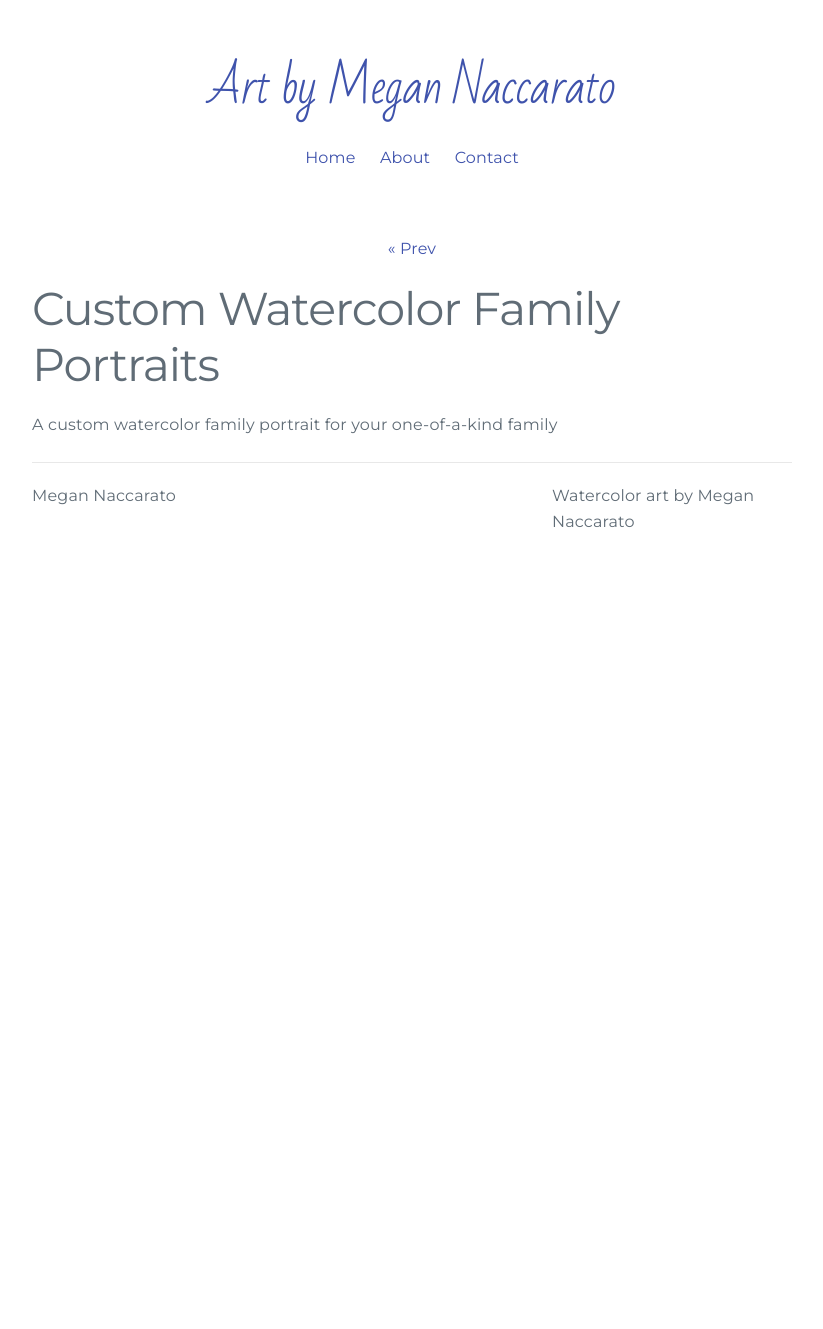
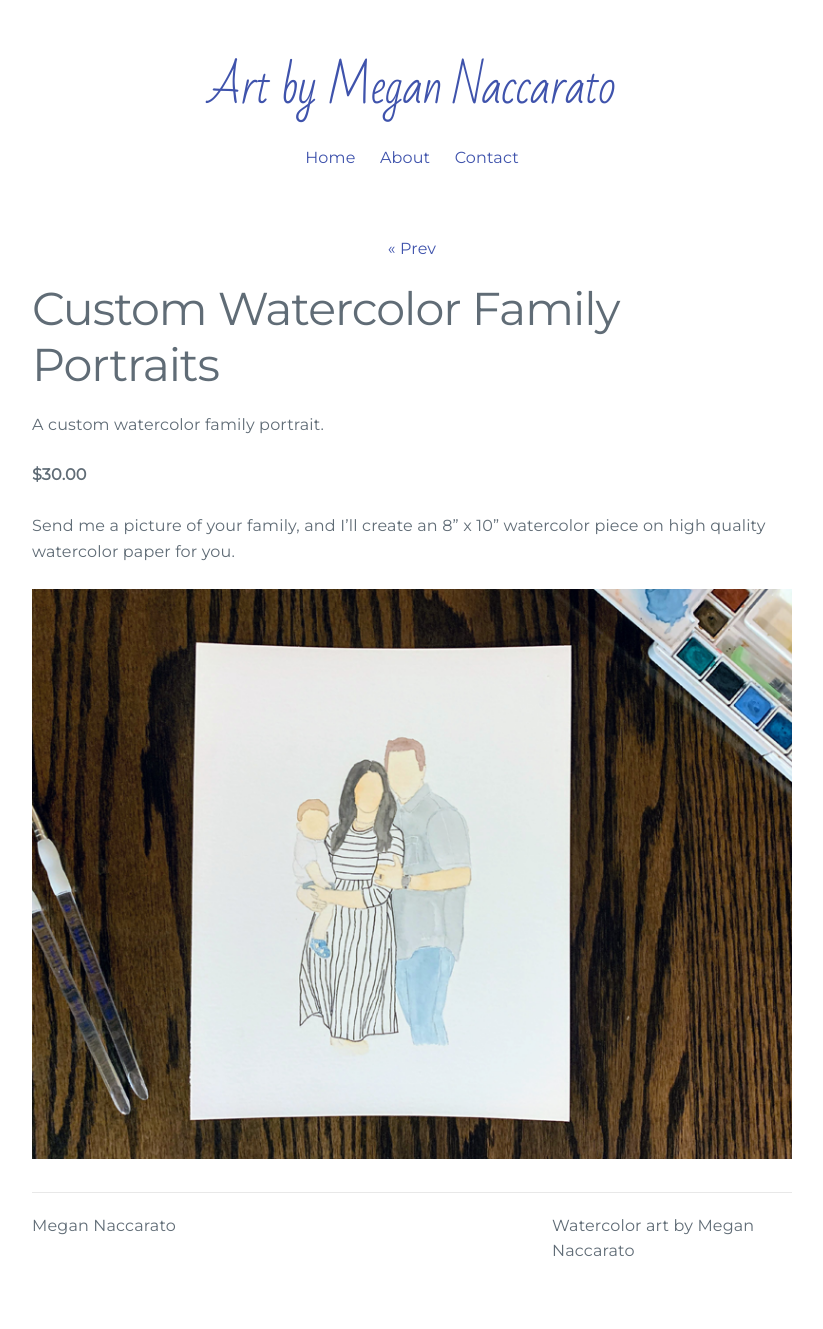
Before and after one commit to naccrat/megan, a Jekyll site: the page built from _posts/2018-12-03-a-custom-watercolor-family-portrait-for-your-one-of-a-kind-family.md, in a window 1280 px wide. Shown: the whole page, without its empty margins (228-1051 px from the left). Built offline with Jekyll 4.4.1, drawn with Linux system fonts in a browser that asks for light colours; before the commit the page ends 900 px from its top, so only the background shows below that.

Commit message:
Update from Forestry.io - Updated 2018-12-03-a-custom-watercolor-family-portrait-for-your-one-of-a-kind-family.md

```diff
--- a/_posts/2018-12-03-a-custom-watercolor-family-portrait-for-your-one-of-a-kind-family.md
+++ b/_posts/2018-12-03-a-custom-watercolor-family-portrait-for-your-one-of-a-kind-family.md
@@ -7,4 +7,10 @@ tags:
 - Family portraits
 
 ---
-A custom watercolor family portrait for your one-of-a-kind family
+A custom watercolor family portrait.
+
+**$30.00**
+
+Send me a picture of your family, and I'll create an 8" x 10" watercolor piece on high quality watercolor paper for you.
+
+![](/uploads/family-3-custom.png)
```
